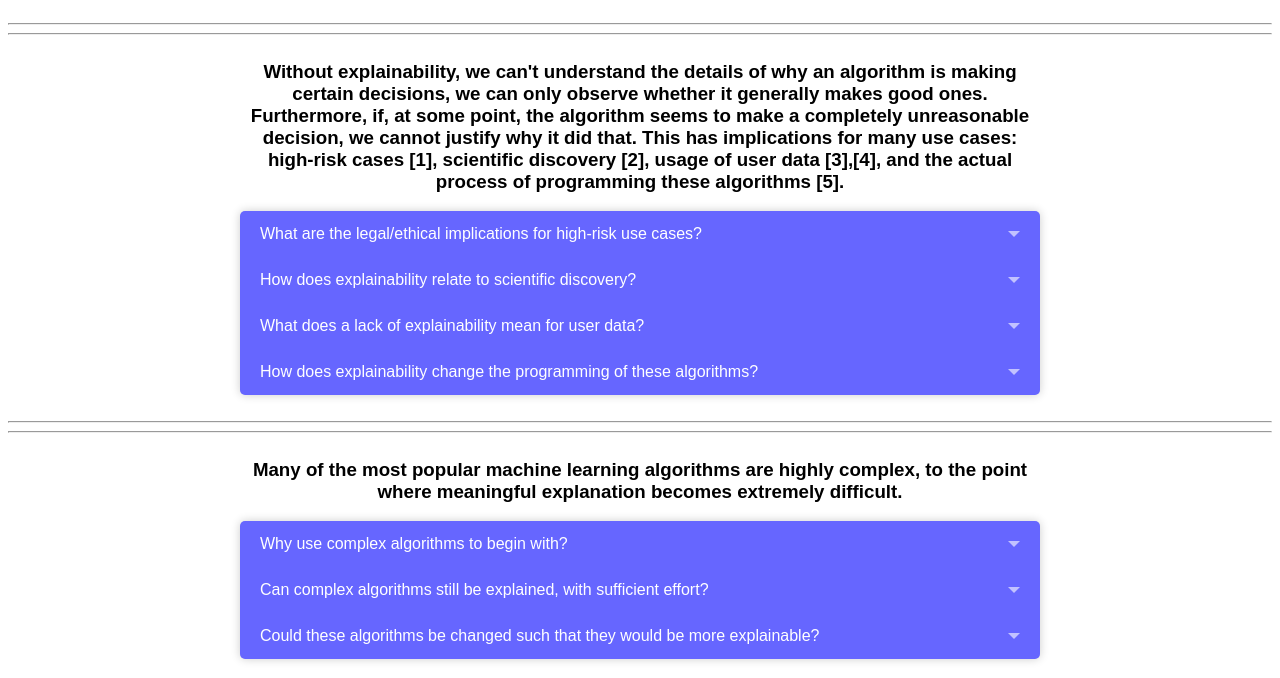
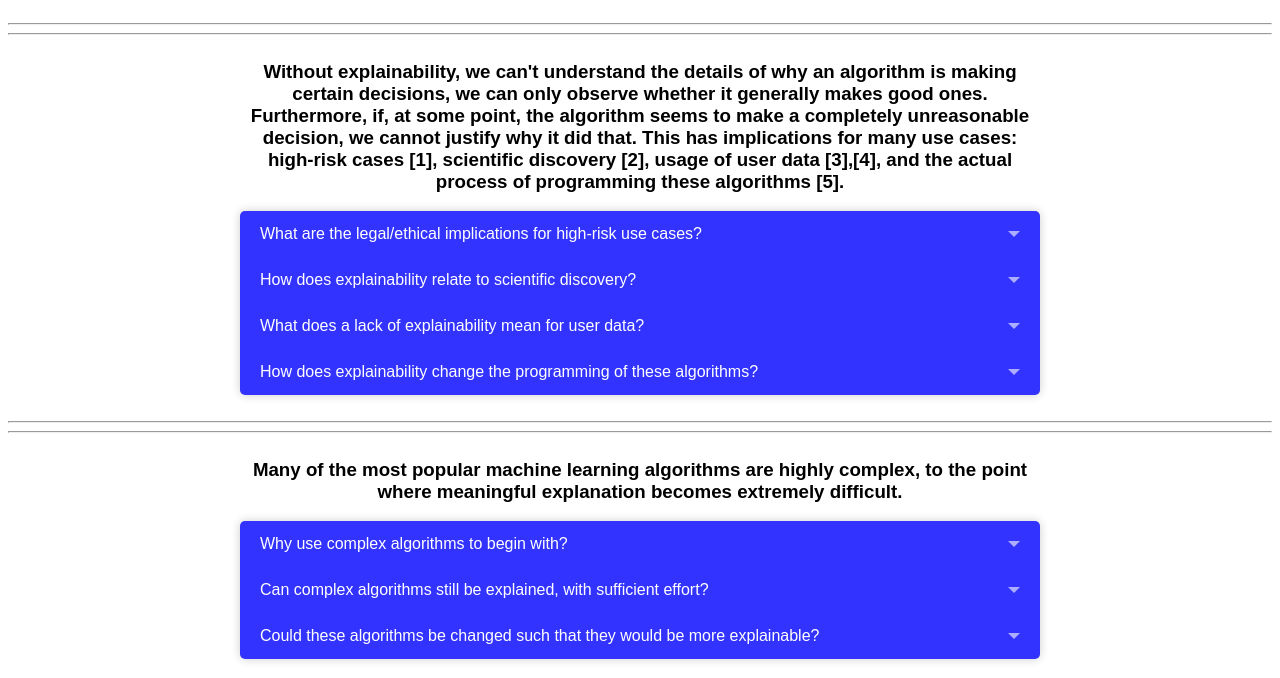
Before and after one commit to ryanhubel/whatIsExplainability, a plain HTML site: page index.html in a window 1280 px wide. Shown: the part 122-800 px from the top of the page. Drawn offline with Linux system fonts and the light colour scheme.

Commit message:
Update main.css

```diff
--- a/main.css
+++ b/main.css
@@ -4,7 +4,7 @@
   border-radius: 5px;
   overflow: hidden;
   font-family: "Quicksand", sans-serif;
-  background: #6666ff;
+  background: #3333ff;
   margin: auto;
 }
 
```
